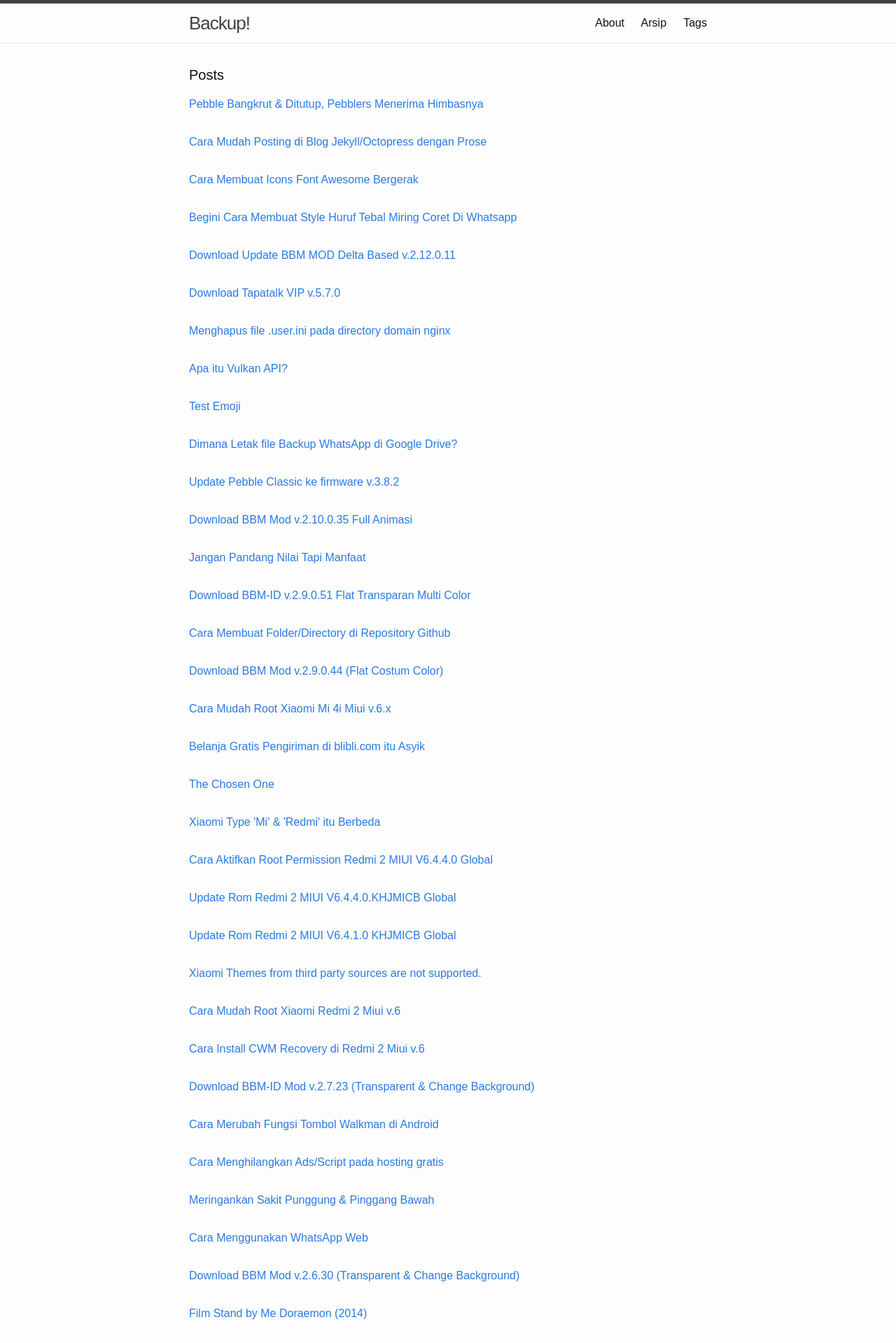
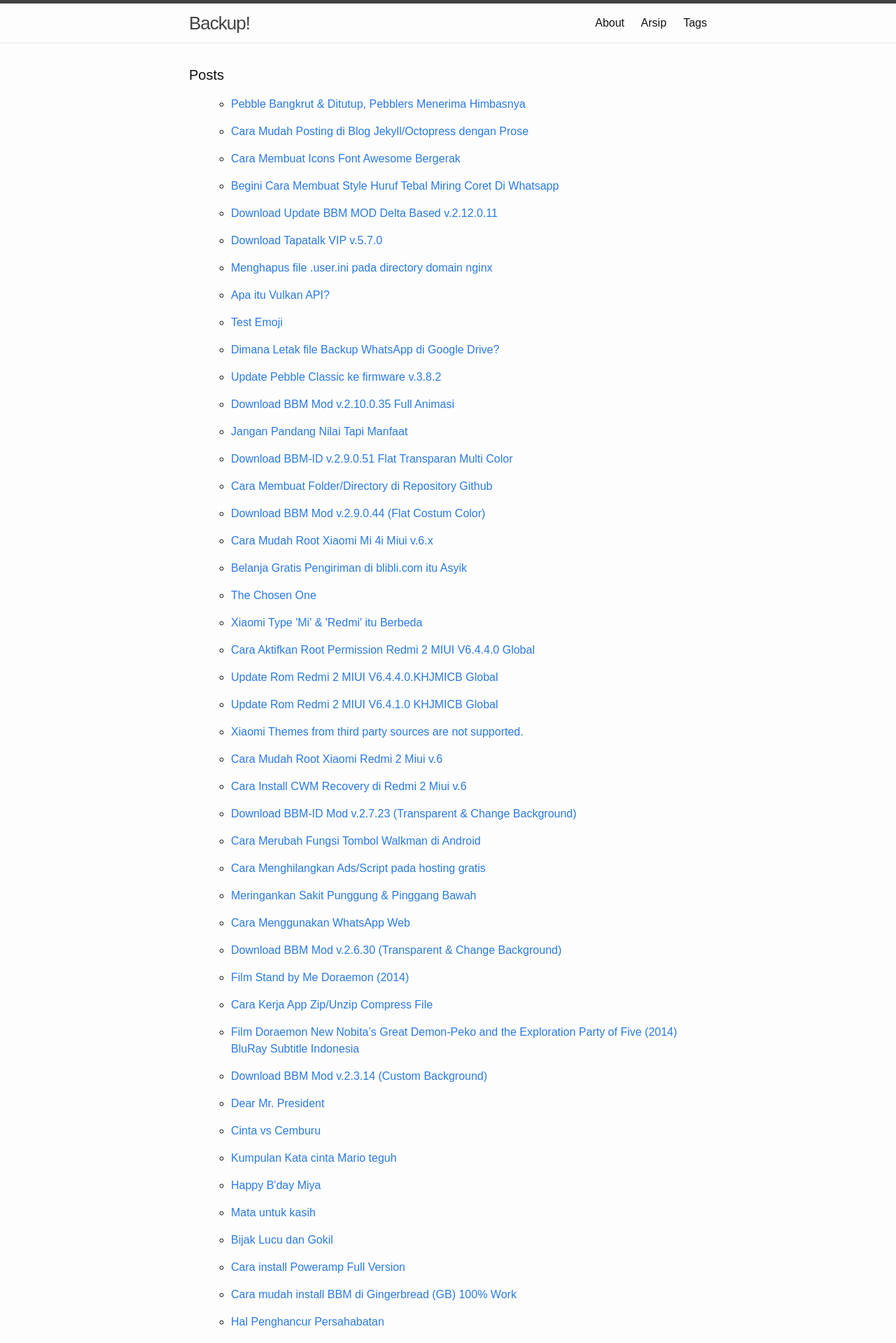
Before and after one commit to eggoez/blog, a Jekyll site: the page built from index.html, in a window 1280 px wide. Shown: the top 1919 px of the page at 70% size. Built offline with Jekyll 4.4.1, drawn with Linux system fonts in a browser that asks for light colours; some web fonts are replaced.

Commit message:
sync compaq

```diff
--- a/index.html
+++ b/index.html
@@ -4,11 +4,11 @@ layout: default
 
 <div class="home">
   <h1 class="page-heading">Posts</h1>
-  <ol class="post-list">
+  <ol class="post-lists">
     {% for post in site.posts %}
-
-          <li><a href="{{ post.url | prepend: site.baseurl }}">{{ post.title }}</a><!-- (<i class="post-meta">{{ post.date | date: "%b %-d, %Y" }}</i>)--></li>
-
+        <ul>
+          <li><a class="post-links" href="{{ post.url | prepend: site.baseurl }}">{{ post.title }}</a><!-- (<i class="post-meta">{{ post.date | date: "%b %-d, %Y" }}</i>)--></li>
+        </ul>
     {% endfor %}
   </ol>
   <p class="rss-subscribe alignright">subscribe <a href="{{ "/feed.xml" | prepend: site.baseurl }}">via RSS</a></p>
```
